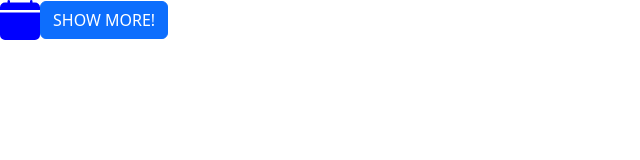
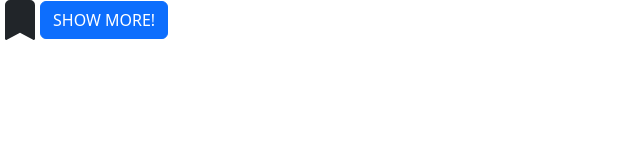
Before and after one commit to HigherIB/react-app-workable, a React (Vite) app: page / in a window 1280 px wide. Shown: the top 160 px of the page, without its empty margins (0-640 px from the left). Built offline with nearby package versions, Linux system fonts and the light colour scheme.

Commit message:
bookmark icon

```diff
--- a/src/App.tsx
+++ b/src/App.tsx
@@ -3,12 +3,15 @@ import { BsFillCalendarFill } from "react-icons/bs";
 
 import Alert from "./components/Alert";
 import Button from "./components/Button";
+import Like from "./components/Like";
+
 
 function App(){
   const [alertVisible, setAlertVisibility] = useState(false)
   return (
     <div>
-      <BsFillCalendarFill color="blue" size="40" />
+      <Like onClick={() => console.log("clicked")
+      } />
       {alertVisible &&
       <Alert onClose={() => setAlertVisibility(false)}>
         check this alert
--- /dev/null
+++ b/src/components/Like.tsx
@@ -0,0 +1,22 @@
+import { useState } from "react";
+import { BsBookmark, BsBookmarkFill } from "react-icons/bs";
+
+interface Props {
+    onClick: () => void;
+}
+
+
+const Like = ({ onClick } : Props) => {
+    const [bookmark, setBookmark] =  useState(true);
+
+
+    const toggle = () => {
+        setBookmark(!status);
+        onClick()
+    }
+
+    if (bookmark) return <BsBookmarkFill size={40} onClick={toggle}/>;
+    return <BsBookmark size={40} onClick={toggle}/>;
+}
+
+export default Like
```
